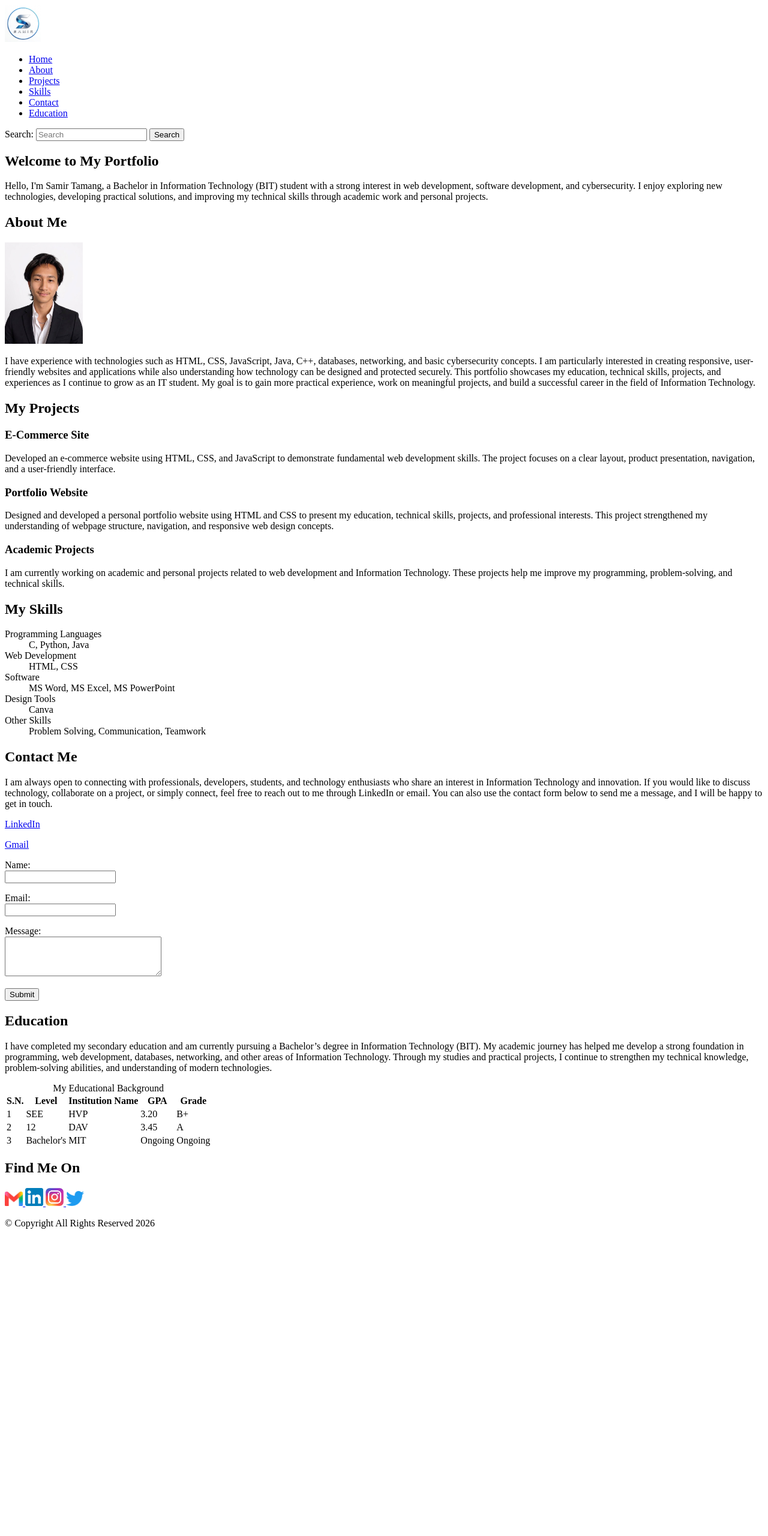
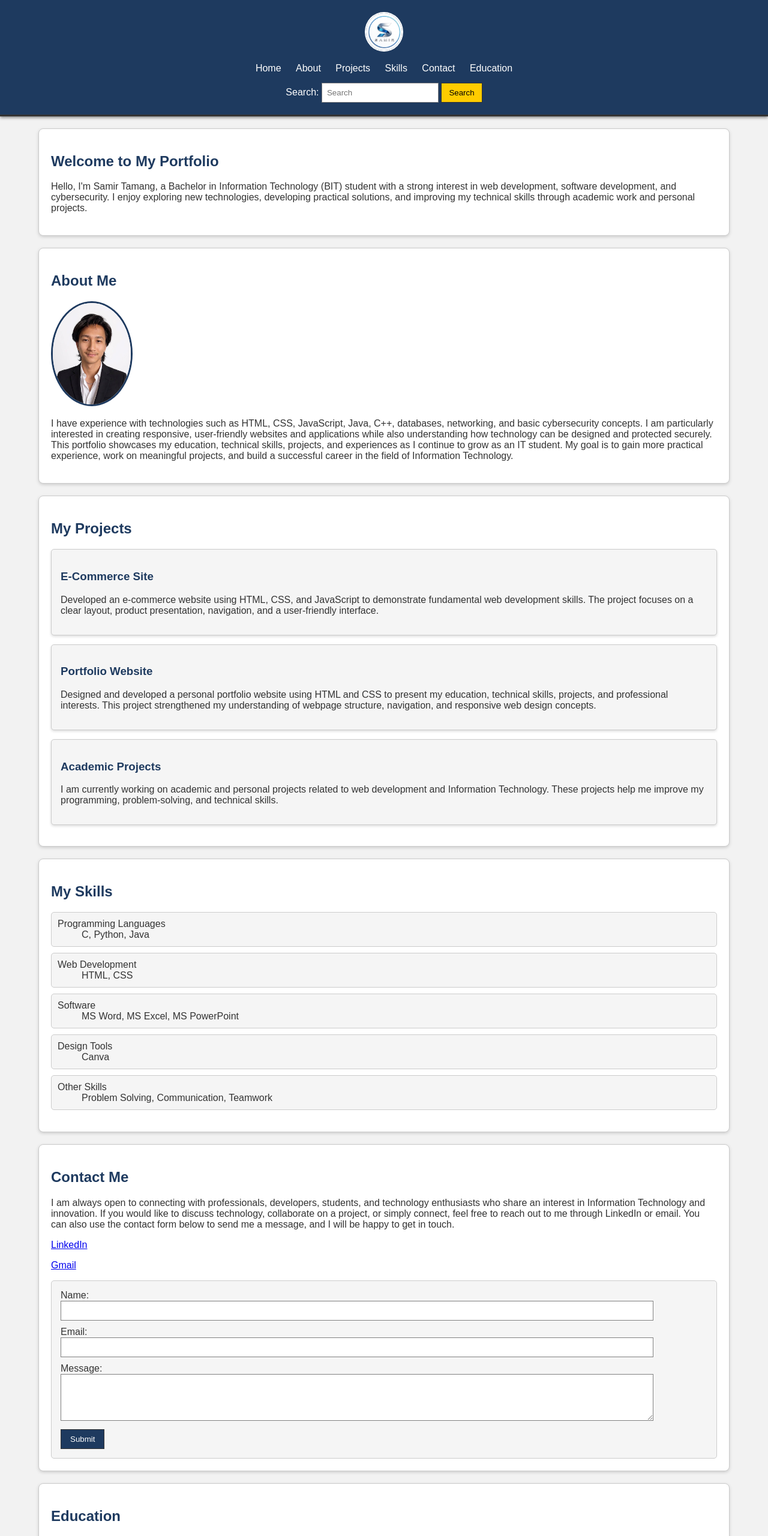
Before and after one commit to samirtamang1169-oss/my-portfolio, a plain HTML site: page Index.html in a window 1280 px wide. Shown: the top 2560 px of the page at 60% size. Before the commit the page ends 2064 px from the top, so only its background shows below. Drawn offline with Linux system fonts and the light colour scheme.

Commit message:
Initial commit

```diff
--- a/Index.html
+++ b/Index.html
@@ -6,14 +6,20 @@
     <meta charset="UTF-8">
     <meta name="viewport" content="width=device-width, initial-scale=1.0">
     <title>Hello MIT</title>
+    <link rel="stylesheet" href="style.css">
 </head>
 
 <body>
 
     <header>
 
+        <div class="header-container">
+
+            <div class="logo">
                 <img src="Logo.png" alt="Samir_logo" width="60">
+            </div>
 
+            <div class="navigation">
                 <nav>
                     <ul>
                         <li><a href="#home">Home</a></li>
@@ -24,12 +30,17 @@
                         <li><a href="#education">Education</a></li>
                     </ul>
                 </nav>
+            </div>
 
+            <div class="search">
                 <form action="#" method="get">
                     <label for="search">Search:</label>
                     <input type="search" id="search" name="search" placeholder="Search">
                     <button type="submit">Search</button>
                 </form>
+            </div>
+
+        </div>
 
     </header>
 
@@ -38,40 +49,61 @@
 
         <section id="home">
 
+            <div class="home-content">
+
                 <h1>Welcome to My Portfolio</h1>
 
                 <p>
-                Hello, I'm Samir Tamang, a Bachelor in Information Technology (BIT) student with a strong interest
-                in web development, software development, and cybersecurity. I enjoy exploring new technologies,
-                developing practical solutions, and improving my technical skills through academic work and personal
-                projects.
+                    Hello, I'm Samir Tamang, a Bachelor in Information Technology (BIT)
+                    student with a strong interest in web development, software
+                    development, and cybersecurity. I enjoy exploring new technologies,
+                    developing practical solutions, and improving my technical skills
+                    through academic work and personal projects.
+                </p>
 
-            </p>
+            </div>
 
         </section>
 
 
         <section id="about">
 
+            <div class="about-content">
+
                 <h2>About Me</h2>
 
+                <div class="profile-image">
                     <img src="Samir.png" alt="Samir_profile" width="130">
+                </div>
+
+                <div class="about-text">
 
                     <p>
-                I have experience with technologies such as HTML, CSS, JavaScript, Java, C++, databases,
-                networking, and basic cybersecurity concepts. I am particularly interested in creating responsive,
-                user-friendly websites and applications while also understanding how technology can be designed and
-                protected securely. This portfolio showcases my education, technical skills, projects, and experiences
-                as I continue to grow as an IT student. My goal is to gain more practical experience, work on meaningful
-                projects, and build a successful career in the field of Information Technology.
+                        I have experience with technologies such as HTML, CSS, JavaScript,
+                        Java, C++, databases, networking, and basic cybersecurity concepts.
+                        I am particularly interested in creating responsive, user-friendly
+                        websites and applications while also understanding how technology
+                        can be designed and protected securely. This portfolio showcases
+                        my education, technical skills, projects, and experiences as I
+                        continue to grow as an IT student. My goal is to gain more
+                        practical experience, work on meaningful projects, and build a
+                        successful career in the field of Information Technology.
                     </p>
+
+                </div>
+
+            </div>
 
         </section>
 
 
         <section id="projects">
 
+            <div class="projects-container">
+
                 <h2>My Projects</h2>
+
+                <div class="project-card">
 
                     <article>
 
@@ -86,6 +118,10 @@
 
                     </article>
 
+                </div>
+
+
+                <div class="project-card">
 
                     <article>
 
@@ -101,6 +137,10 @@
 
                     </article>
 
+                </div>
+
+
+                <div class="project-card">
 
                     <article>
 
@@ -115,102 +155,162 @@
 
                     </article>
 
+                </div>
+
+            </div>
+
         </section>
 
 
         <section id="skills">
 
+            <div class="skills-container">
+
                 <h2>My Skills</h2>
 
                 <dl>
 
+                    <div class="skill-item">
                         <dt>Programming Languages</dt>
                         <dd>C, Python, Java</dd>
+                    </div>
 
+                    <div class="skill-item">
                         <dt>Web Development</dt>
                         <dd>HTML, CSS</dd>
+                    </div>
 
+                    <div class="skill-item">
                         <dt>Software</dt>
                         <dd>MS Word, MS Excel, MS PowerPoint</dd>
+                    </div>
 
+                    <div class="skill-item">
                         <dt>Design Tools</dt>
                         <dd>Canva</dd>
+                    </div>
 
+                    <div class="skill-item">
                         <dt>Other Skills</dt>
                         <dd>Problem Solving, Communication, Teamwork</dd>
+                    </div>
 
                 </dl>
+
+            </div>
 
         </section>
 
 
         <section id="contact">
 
+            <div class="contact-container">
+
                 <h2>Contact Me</h2>
 
+                <div class="contact-introduction">
+
                     <p>
-                I am always open to connecting with professionals, developers, students, and technology enthusiasts who
-                share an interest in Information Technology and innovation. If you would like to discuss technology,
-                collaborate on a project, or simply connect, feel free to reach out to me through LinkedIn or email. You
-                can also use the contact form below to send me a message, and I will be happy to get in touch.
-
+                        I am always open to connecting with professionals, developers,
+                        students, and technology enthusiasts who share an interest in
+                        Information Technology and innovation. If you would like to discuss
+                        technology, collaborate on a project, or simply connect, feel free
+                        to reach out to me through LinkedIn or email. You can also use the
+                        contact form below to send me a message, and I will be happy to get
+                        in touch.
                     </p>
 
+                </div>
+
+
+                <div class="social-links">
+
                     <p>
-                <a href="www.linkedin.com/in/samir-tamang-36a775411" target="_blank" rel="noopener noreferrer">
+                        <a href="https://www.linkedin.com/in/samir-tamang-36a775411"
+                            target="_blank" rel="noopener noreferrer">
                             LinkedIn
                         </a>
                     </p>
 
                     <p>
-                <a href="mailto:samirtamang1169@gmail.com" target="_blank" rel="noopener noreferrer">
+                        <a href="mailto:samirtamang1169@gmail.com">
                             Gmail
                         </a>
                     </p>
 
+                </div>
+
+
+                <div class="contact-form">
 
                     <form action="#" method="post">
 
-                <p>
+                        <div class="form-group">
+
                             <label for="name">Name:</label><br>
                             <input type="text" id="name" name="name">
-                </p>
 
-                <p>
+                        </div>
+
+                        <div class="form-group">
+
                             <label for="email">Email:</label><br>
                             <input type="email" id="email" name="email">
-                </p>
 
-                <p>
+                        </div>
+
+                        <div class="form-group">
+
                             <label for="message">Message:</label><br>
-                    <textarea id="message" name="message" rows="4" cols="30"></textarea>
-                </p>
+                            <textarea id="message" name="message"
+                                rows="4" cols="30"></textarea>
+
+                        </div>
+
+                        <div class="form-button">
 
                             <button type="submit">Submit</button>
 
+                        </div>
+
                     </form>
+
+                </div>
+
+            </div>
 
         </section>
 
 
         <section id="education">
 
+            <div class="education-container">
+
                 <h2>Education</h2>
 
+                <div class="education-description">
+
                     <p>
-                I have completed my secondary education and am currently pursuing a Bachelor’s degree in Information
-                Technology (BIT). My academic journey has helped me develop a strong foundation in programming, web
-                development, databases, networking, and other areas of Information Technology. Through my studies and
-                practical projects, I continue to strengthen my technical knowledge, problem-solving abilities, and
-                understanding of modern technologies.
+                        I have completed my secondary education and am currently pursuing
+                        a Bachelor's degree in Information Technology (BIT). My academic
+                        journey has helped me develop a strong foundation in programming,
+                        web development, databases, networking, and other areas of
+                        Information Technology. Through my studies and practical projects,
+                        I continue to strengthen my technical knowledge, problem-solving
+                        abilities, and understanding of modern technologies.
+                    </p>
 
-            </p>
+                </div>
+
+
+                <div class="education-table">
 
                     <table>
 
                         <caption>My Educational Background</caption>
 
                         <thead>
+
                             <tr>
                                 <th scope="col">S.N.</th>
                                 <th scope="col">Level</th>
@@ -218,6 +318,7 @@
                                 <th scope="col">GPA</th>
                                 <th scope="col">Grade</th>
                             </tr>
+
                         </thead>
 
                         <tbody>
@@ -250,6 +351,10 @@
 
                     </table>
 
+                </div>
+
+            </div>
+
         </section>
 
     </main>
@@ -257,26 +362,47 @@
 
     <footer>
 
+        <div class="footer-container">
+
+            <div class="footer-title">
+
                 <h2>Find Me On</h2>
+
+            </div>
+
+
+            <div class="social-icons">
 
                 <a href="https://www.gmail.com" target="_blank"
                     rel="noopener noreferrer">
                     <img src="Gmail_logo.jpg" alt="Gmail" width="30">
                 </a>
 
-        <a href="https://www.linkedin.com" target="_blank" rel="noopener noreferrer">
+                <a href="https://www.linkedin.com" target="_blank"
+                    rel="noopener noreferrer">
                     <img src="LinkedIn_logo.png" alt="LinkedIn" width="30">
                 </a>
 
-        <a href="https://www.instagram.com" target="_blank" rel="noopener noreferrer">
+                <a href="https://www.instagram.com" target="_blank"
+                    rel="noopener noreferrer">
                     <img src="Instagram_logo.jpg" alt="Instagram" width="30">
                 </a>
 
-        <a href="https://www.twitter.com" target="_blank" rel="noopener noreferrer">
+                <a href="https://www.twitter.com" target="_blank"
+                    rel="noopener noreferrer">
                     <img src="Twitter_logo.png" alt="Twitter" width="30">
                 </a>
 
+            </div>
+
+
+            <div class="copyright">
+
                 <p>&copy; Copyright All Rights Reserved 2026</p>
+
+            </div>
+
+        </div>
 
     </footer>
 
--- /dev/null
+++ b/style.css
@@ -0,0 +1,358 @@
+body {
+    font-family: Arial, sans-serif;
+    background-color: #f2f2f2;
+    color: #333;
+    margin: 0;
+}
+
+/* Header */
+header {
+    background-color: #1e3a5f;
+    color: white;
+    padding: 20px;
+    border-bottom: 3px solid #333;
+    box-shadow: 0 2px 5px gray;
+}
+
+.header-container {
+    text-align: center;
+}
+
+.logo img {
+    border: 2px solid white;
+    border-radius: 50%;
+}
+
+/* Navigation */
+nav ul {
+    list-style-type: none;
+    padding: 0;
+    margin: 15px 0;
+}
+
+nav ul li {
+    display: inline;
+    margin: 10px;
+}
+
+nav ul li a {
+    color: white;
+    text-decoration: none;
+}
+
+nav ul li a:hover {
+    color: #ffcc00;
+}
+
+/* Search */
+.search {
+    margin-top: 15px;
+}
+
+.search input {
+    padding: 8px;
+    border: 1px solid gray;
+}
+
+.search button {
+    padding: 8px 12px;
+    background-color: #ffcc00;
+    border: 1px solid #333;
+    cursor: pointer;
+}
+
+/* Main sections */
+main {
+    width: 90%;
+    max-width: 1200px;
+    margin: 20px auto;
+}
+
+section {
+    background-color: white;
+    margin-bottom: 20px;
+    padding: 20px;
+    border: 1px solid #ccc;
+    border-radius: 8px;
+    box-shadow: 0 2px 5px #ccc;
+}
+
+/* Headings */
+h1,
+h2 {
+    color: #1e3a5f;
+}
+
+/* About */
+.profile-image img {
+    border: 3px solid #1e3a5f;
+    border-radius: 50%;
+    max-width: 100%;
+    height: auto;
+}
+
+/* Projects */
+.project-card {
+    background-color: #f5f5f5;
+    padding: 15px;
+    margin: 15px 0;
+    border: 1px solid #ccc;
+    border-radius: 5px;
+    box-shadow: 0 2px 4px #ddd;
+}
+
+.project-card h3 {
+    color: #1e3a5f;
+}
+
+/* Skills */
+.skill-item {
+    background-color: #f5f5f5;
+    padding: 10px;
+    margin: 10px 0;
+    border: 1px solid #ccc;
+    border-radius: 5px;
+}
+
+/* Contact */
+.contact-form {
+    background-color: #f5f5f5;
+    padding: 15px;
+    border: 1px solid #ccc;
+    border-radius: 5px;
+}
+
+.form-group {
+    margin-bottom: 10px;
+}
+
+.form-group input,
+.form-group textarea {
+    padding: 8px;
+    border: 1px solid gray;
+    width: 90%;
+    max-width: 100%;
+}
+
+.form-group textarea {
+    resize: vertical;
+}
+
+.form-button button {
+    background-color: #1e3a5f;
+    color: white;
+    padding: 8px 15px;
+    border: 1px solid #333;
+    cursor: pointer;
+}
+
+/* Education Table */
+table {
+    width: 100%;
+    border-collapse: collapse;
+    margin-top: 15px;
+}
+
+th {
+    background-color: #1e3a5f;
+    color: white;
+}
+
+th,
+td {
+    border: 1px solid #999;
+    padding: 10px;
+    text-align: center;
+}
+
+tr:nth-child(even) {
+    background-color: #f2f2f2;
+}
+
+/* Footer */
+footer {
+    background-color: #1e3a5f;
+    color: white;
+    text-align: center;
+    padding: 20px;
+    border-top: 3px solid #333;
+    box-shadow: 0 -2px 5px gray;
+}
+
+.social-icons img {
+    margin: 5px;
+    border: 2px solid white;
+    border-radius: 50%;
+}
+
+.social-icons img:hover {
+    border-color: #ffcc00;
+}
+
+
+/* ========================= */
+/* Mobile Responsive Design */
+/* ========================= */
+
+@media (max-width: 768px) {
+
+    /* Header */
+    header {
+        padding: 15px;
+    }
+
+    .header-container {
+        text-align: center;
+    }
+
+    /* Navigation */
+    nav ul {
+        margin: 10px 0;
+    }
+
+    nav ul li {
+        display: block;
+        margin: 8px 0;
+    }
+
+    nav ul li a {
+        display: block;
+        padding: 8px;
+    }
+
+    /* Search */
+    .search {
+        display: flex;
+        justify-content: center;
+        gap: 5px;
+    }
+
+    .search input {
+        width: 65%;
+        box-sizing: border-box;
+    }
+
+    .search button {
+        width: auto;
+    }
+
+    /* Main */
+    main {
+        width: 90%;
+        margin: 15px auto;
+    }
+
+    section {
+        padding: 15px;
+        margin-bottom: 15px;
+    }
+
+    /* Headings */
+    h1 {
+        font-size: 26px;
+    }
+
+    h2 {
+        font-size: 22px;
+    }
+
+    h3 {
+        font-size: 18px;
+    }
+
+    /* Projects */
+    .project-card {
+        padding: 12px;
+        margin: 10px 0;
+    }
+
+    /* Contact Form */
+    .contact-form {
+        padding: 12px;
+    }
+
+    .form-group input,
+    .form-group textarea {
+        width: 100%;
+        box-sizing: border-box;
+    }
+
+    /* Education Table */
+    table {
+        font-size: 14px;
+    }
+
+    th,
+    td {
+        padding: 7px;
+    }
+
+    /* Footer */
+    footer {
+        padding: 15px;
+    }
+}
+
+
+/* Small Mobile Screens */
+@media (max-width: 480px) {
+
+    header {
+        padding: 12px;
+    }
+
+    .logo img {
+        width: 45px;
+        height: 45px;
+    }
+
+    h1 {
+        font-size: 23px;
+    }
+
+    h2 {
+        font-size: 20px;
+    }
+
+    p {
+        font-size: 14px;
+        line-height: 1.6;
+    }
+
+    main {
+        width: 94%;
+    }
+
+    section {
+        padding: 12px;
+    }
+
+    /* Search */
+    .search {
+        flex-direction: column;
+        align-items: center;
+    }
+
+    .search input {
+        width: 100%;
+    }
+
+    .search button {
+        width: 100%;
+    }
+
+    /* Table */
+    table {
+        font-size: 12px;
+    }
+
+    th,
+    td {
+        padding: 6px 4px;
+    }
+
+    /* Footer */
+    footer {
+        font-size: 14px;
+    }
+}
```
Lines whose indentation alone changed are shown as unchanged.
